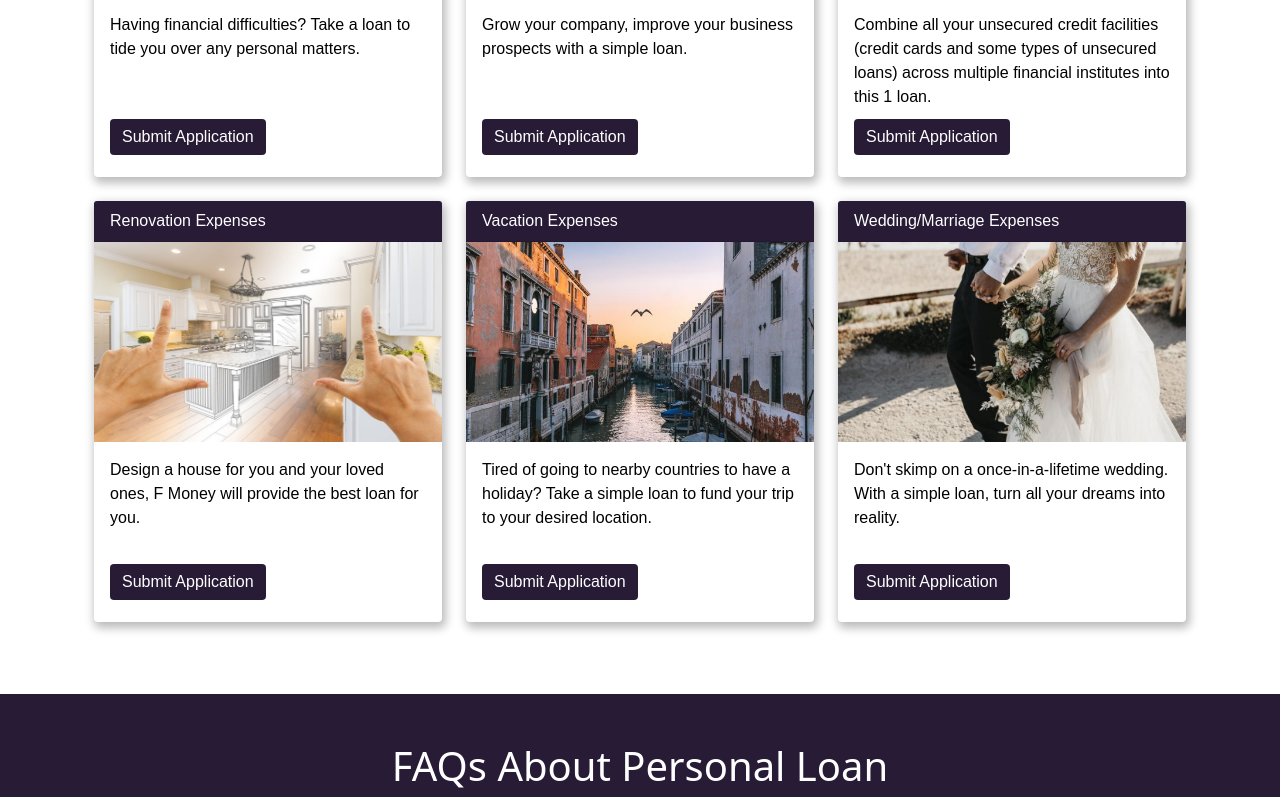
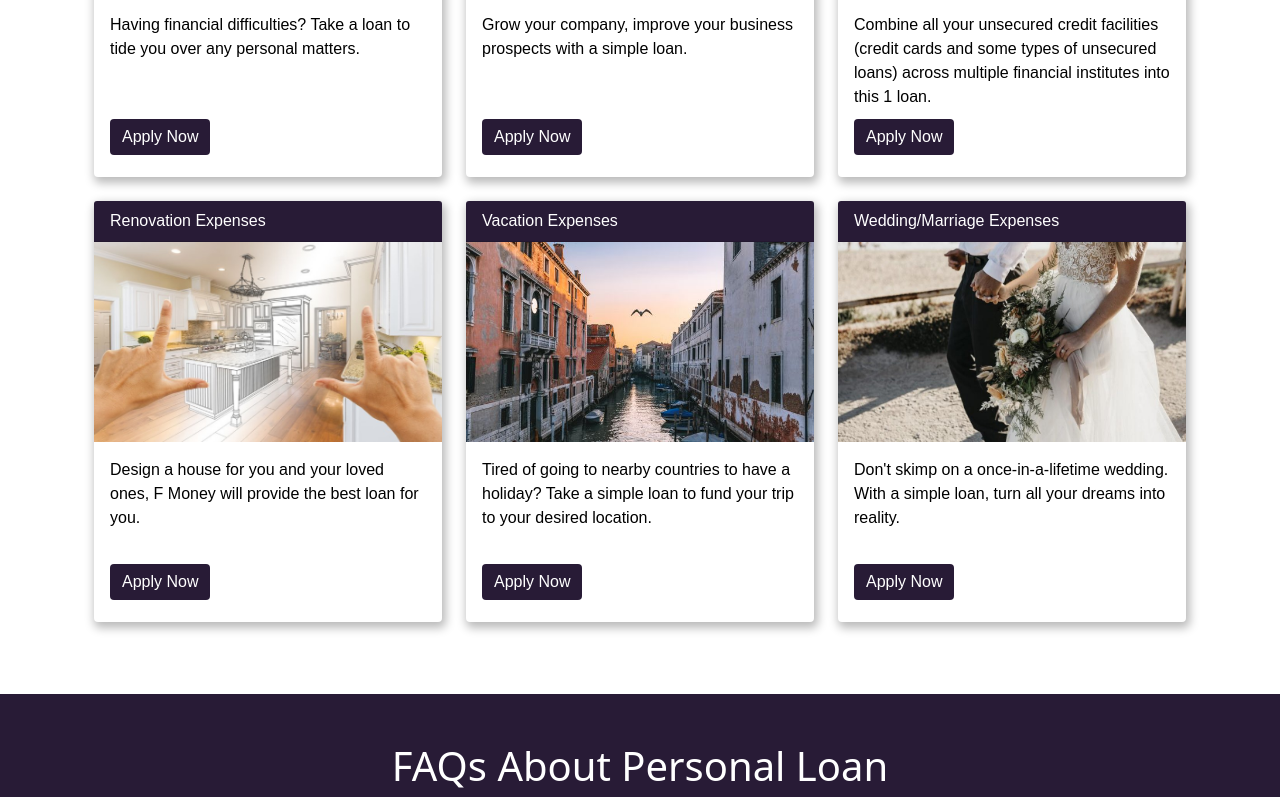
Before and after one commit to andrewsoon/CS2024-Assignment2, a plain HTML site: page packages.html in a window 1280 px wide. Shown: the part 474-1271 px from the top of the page. Drawn offline with nearby package versions, Linux system fonts and the light colour scheme.

Commit message:
link to applyloan

```diff
--- a/packages.html
+++ b/packages.html
@@ -79,7 +79,7 @@
               <div class="card-body">
 
                 <p class="card-text">Having financial difficulties? Take a loan to tide you over any personal matters.</p>
-                <a href="#" class="btn btn-primary">Submit Application</a>
+                <a href="applyLoan.html" class="btn btn-primary">Apply Now</a>
               </div>
             </div>
           </div>
@@ -95,7 +95,7 @@
               <div class="card-body">
 
                 <p class="card-text">Grow your company, improve your business prospects with a simple loan.</p>
-                <a href="#" class="btn btn-primary">Submit Application</a>
+                <a href="applyLoan.html" class="btn btn-primary">Apply Now</a>
               </div>
             </div>
           </div>
@@ -112,7 +112,7 @@
 
                 <p class="card-text">Combine all your unsecured credit facilities (credit cards and some types of unsecured loans) across multiple financial institutes into this 1 loan.</p>
 
-                <a href="#" class="btn btn-primary">Submit Application</a>
+                <a href="applyLoan.html" class="btn btn-primary">Apply Now</a>
               </div>
             </div>
           </div>
@@ -130,7 +130,7 @@
               <div class="card-body">
 
                 <p class="card-text">Design a house for you and your loved ones, F Money will provide the best loan for you.</p>
-                <a href="#" class="btn btn-primary">Submit Application</a>
+                <a href="applyLoan.html" class="btn btn-primary">Apply Now</a>
               </div>
             </div>
           </div>
@@ -143,7 +143,7 @@
               <div class="card-body">
 
                 <p class="card-text">Tired of going to nearby countries to have a holiday? Take a simple loan to fund your trip to your desired location.</p>
-                <a href="#" class="btn btn-primary">Submit Application</a>
+                <a href="applyLoan.html" class="btn btn-primary">Apply Now</a>
               </div>
             </div>
           </div>
@@ -156,7 +156,7 @@
               <div class="card-body">
 
                 <p class="card-text">Don't skimp on a once-in-a-lifetime wedding. With a simple loan, turn all your dreams into reality.</p>
-                <a href="#" class="btn btn-primary">Submit Application</a>
+                <a href="applyLoan.html" class="btn btn-primary">Apply Now</a>
               </div>
             </div>
           </div>
```
